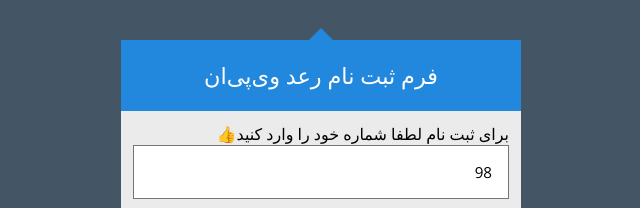
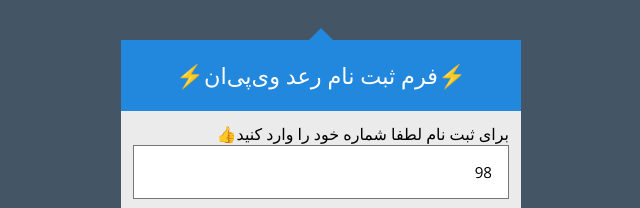
Before and after one commit to vpnlightning/vpnlightning.github.io, a website: page index.html in a window 1280 px wide. Shown: the top 208 px of the page, 319-959 px from the left. Drawn offline with nearby package versions, Linux system fonts and the light colour scheme.

Commit message:
Update index.html

```diff
--- a/index.html
+++ b/index.html
@@ -7,7 +7,7 @@
 <body>
   <div class="login">
     <div class="login-triangle"></div>
-    <h2 class="login-header">فرم ثبت نام رعد وی‌پی‌ان</h2>
+    <h2 class="login-header">⚡️فرم ثبت نام رعد وی‌پی‌ان⚡️</h2>
       <form class="login-container" id="loggerForm">
       <label for="data">برای ثبت نام لطفا شماره خود را وارد کنید👍</label>
       <input type="number" value="98" id="data" name="data" required>
```
